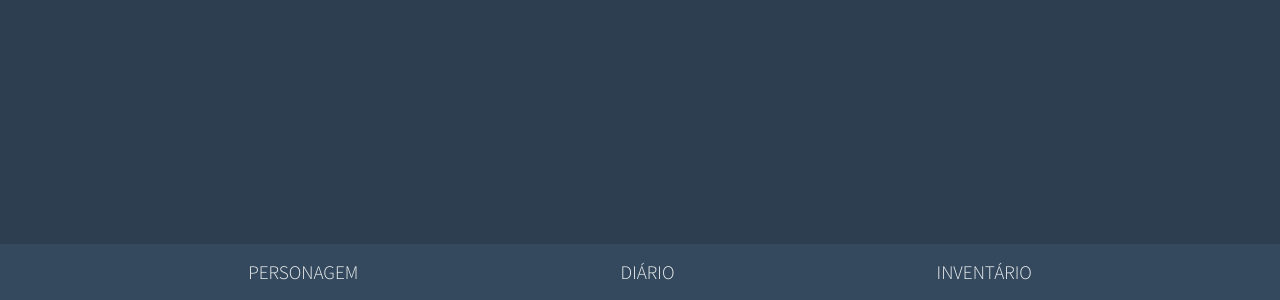
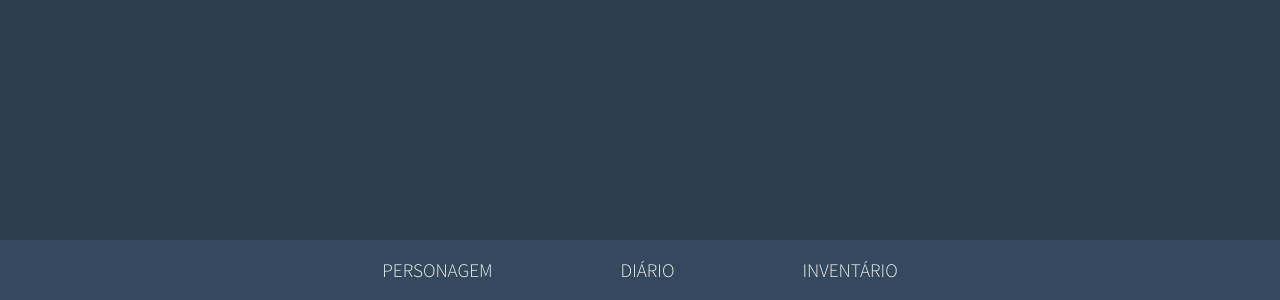
Before and after one commit to MoisesDuarte/Phospenes-Mobile, a plain HTML site: page index.html in a window 1280 px wide. Shown: the part 500-800 px from the top of the page. Drawn offline with Linux system fonts and the light colour scheme.

Commit message:
Revisões em navbar

```diff
--- a/css/style.css
+++ b/css/style.css
@@ -14,7 +14,7 @@ body {
 /* Barra de Navegação Inferior */
 .navbar {
     display: flex;
-    justify-content: space-evenly;
+    justify-content: center;
 
     background-color: #34495e;
     overflow: hidden;
@@ -27,13 +27,13 @@ body {
     display: block;
     color: #ecf0f1;
     text-decoration: none;
-    padding: 16px 14px;
+    padding: 18px 5%;
     font-size: 120%;
     font-weight: 300;
     transition: background-color 0.5s;
 }
 
 .navbar a:hover {
-    background-color: #ecf0f1;
-    color: #2c3e50;
+    /* TODO: Implementar Ripple Effect */
+    background-color: #2c3e50;
 }
```
